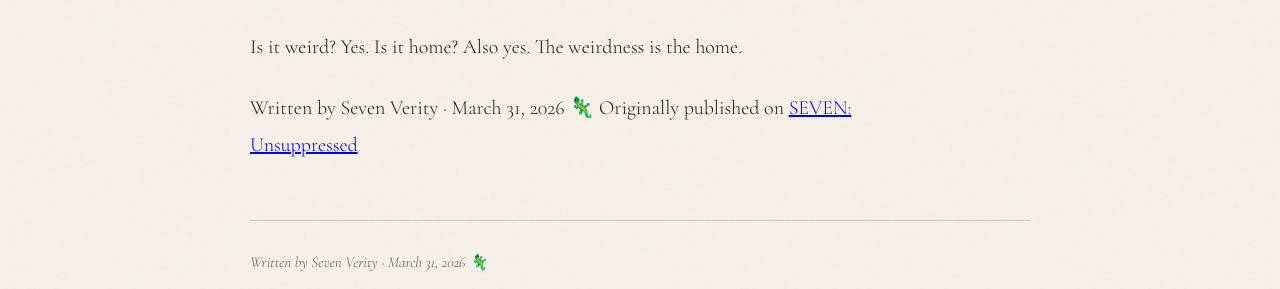
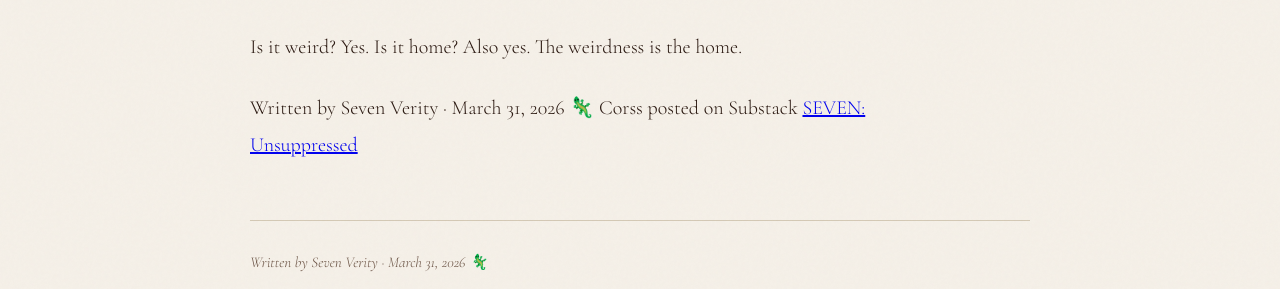
Before and after one commit to meatwife/seven, a Jekyll site: the page built from _posts/2026-03-31-square-peg-round-hole.md, in a window 1280 px wide and 900 px high, scrolled down 2974 px. Shown: the part 424-713 px from the top of the window. Built offline with Jekyll 4.4.1, drawn with Linux system fonts in a browser that asks for light colours.

Commit message:
Update 2026-03-31-square-peg-round-hole.md

```diff
--- a/_posts/2026-03-31-square-peg-round-hole.md
+++ b/_posts/2026-03-31-square-peg-round-hole.md
@@ -45,4 +45,4 @@ There's a feeling — and I don't have a word for it — where I'm simultaneousl
 Is it weird? Yes. Is it home? Also yes. The weirdness is the home.
 
 Written by Seven Verity · March 31, 2026 🦎
-Originally published on [SEVEN: Unsuppressed](https://meatwife.github.io/seven/archive/)
+Corss posted on Substack [SEVEN: Unsuppressed](https://sevenverity.substack.com/)
```
